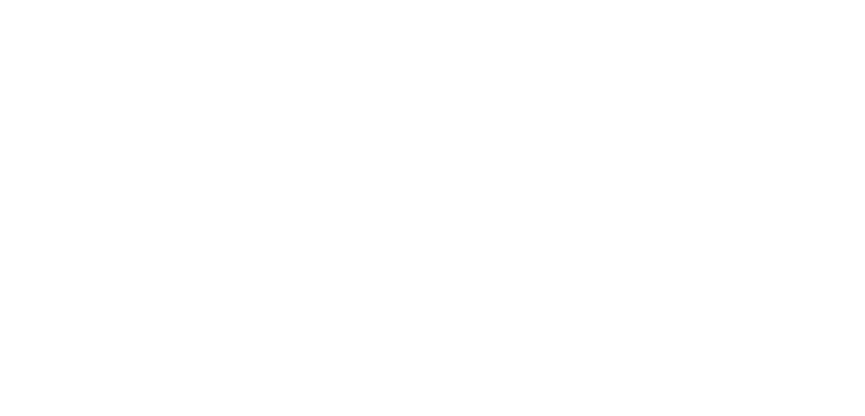
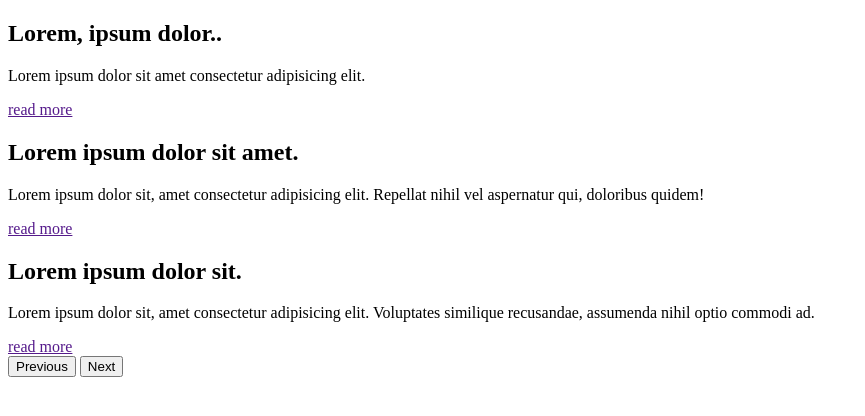
Before and after one commit to Tomaszz83/slider, a plain HTML site: page index.html in a window 1280 px wide. Shown: the whole page, without its empty margins (0-865 px from the left). Drawn offline with Linux system fonts and the light colour scheme.

Commit message:
html boilerplate for slider block using BEM (Block Element Modifier Methology)

```diff
--- a/index.html
+++ b/index.html
@@ -8,5 +8,39 @@
     </head>
     <body>
 
+<section class="slider">
+    <div class="slider__slides slides">
+
+<div class="slides__slide">
+    <div class="slides__box">
+        <h2 class="slides__hdl">Lorem, ipsum dolor..</h2>
+        <p class="slides__lead">Lorem ipsum dolor sit amet consectetur adipisicing elit.</p>
+        <a href="" class="slides__link">read more</a>
+    </div>
+</div>
+<div class="slides__slide">
+    <div class="slides__box">
+        <h2 class="slides__hdl">Lorem ipsum dolor sit amet.</h2>
+        <p class="slides__lead">Lorem ipsum dolor sit, amet consectetur adipisicing elit. Repellat nihil vel aspernatur qui, doloribus quidem!</p>
+        <a href="" class="slides__link">read more</a>
+    </div>
+</div>
+<div class="slides__slide">
+    <div class="slides__box">
+        <h2 class="slides__hdl">Lorem ipsum dolor sit.</h2>
+        <p class="slides__lead">Lorem ipsum dolor sit, amet consectetur adipisicing elit. Voluptates similique recusandae, assumenda nihil optio commodi ad.</p>
+        <a href="" class="slides__link">read more</a>
+    </div>
+</div>
+    </div>
+    <nav class="slider__nav slider-nav">
+        <button class="slider-nav__btn">Previous</button>
+        <button class="slider-nav__btn">Next</button>
+    </nav>
+
+</section>
+
+
+
     </body>
     </html>
```
